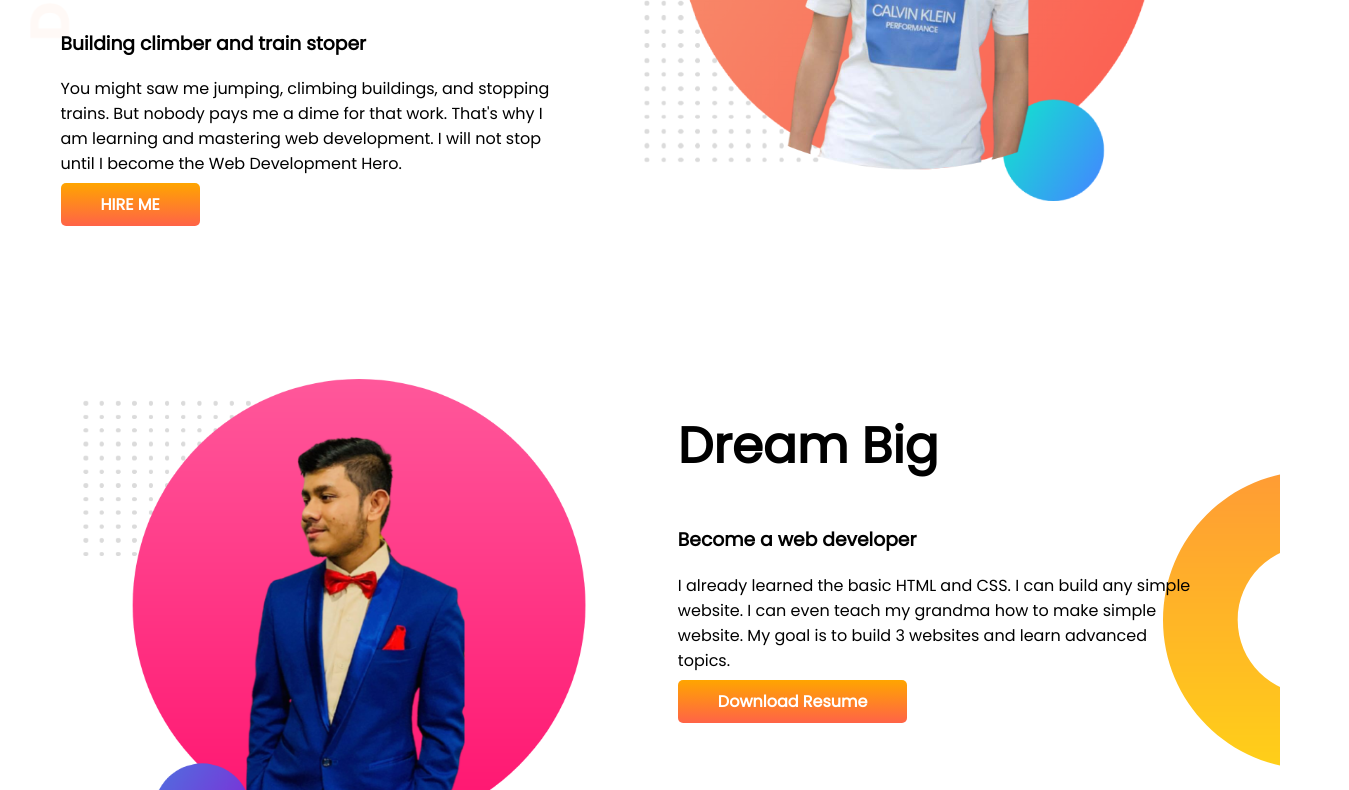
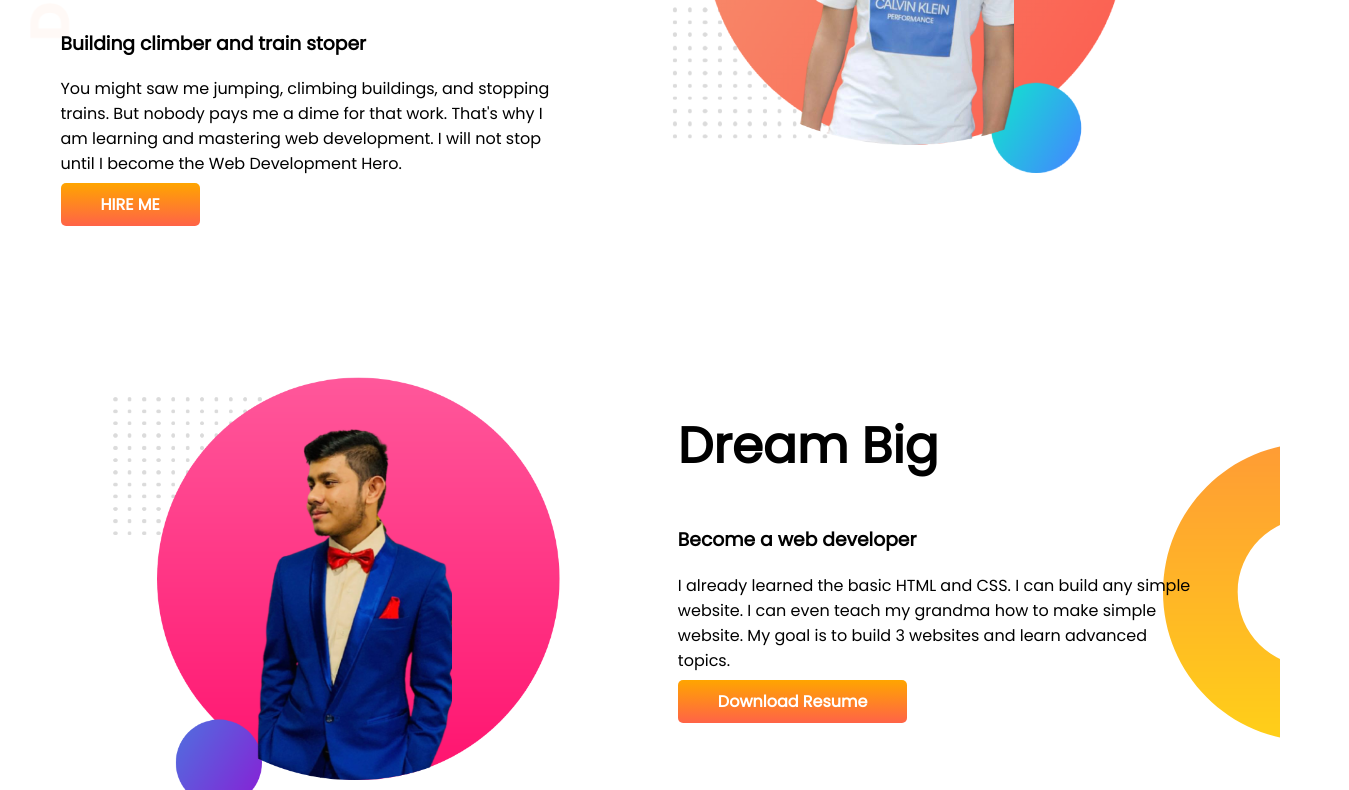
Before and after one commit to saimon1609/developer-Portfolio, a plain HTML site: page index.html in a window 1280 px wide. Shown: the part 321-1111 px from the top of the page, 1349 px wide, since content can reach past the window. Drawn offline with Linux system fonts and the light colour scheme.

Commit message:
image pixel change

```diff
--- a/style.css
+++ b/style.css
@@ -34,7 +34,7 @@ h2{
 }
 .half-width img{
     width: 100%;
-    min-width: 900px;
+    min-width: 800px;
 }
 .link-button{
     text-decoration: none;
```
